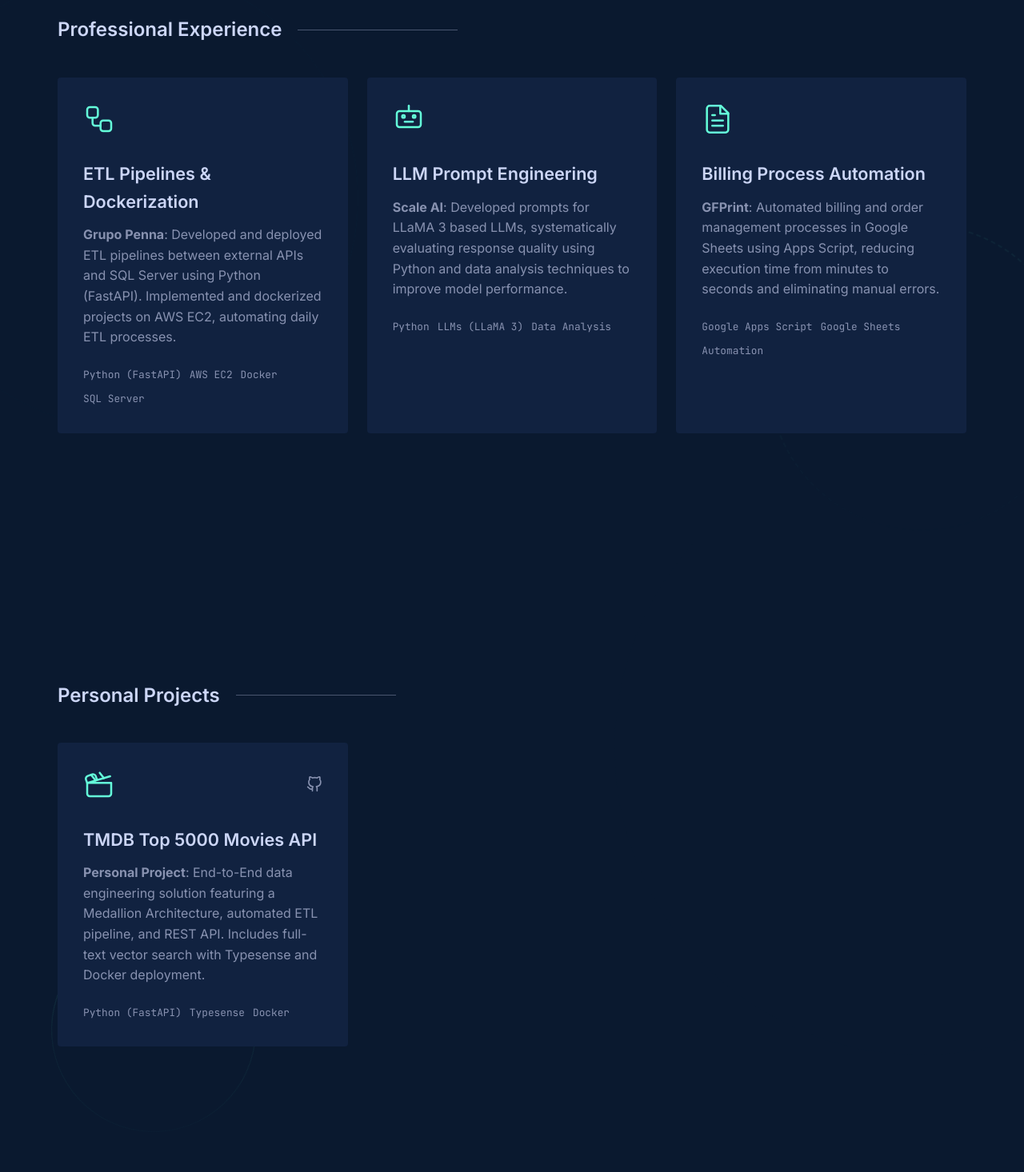
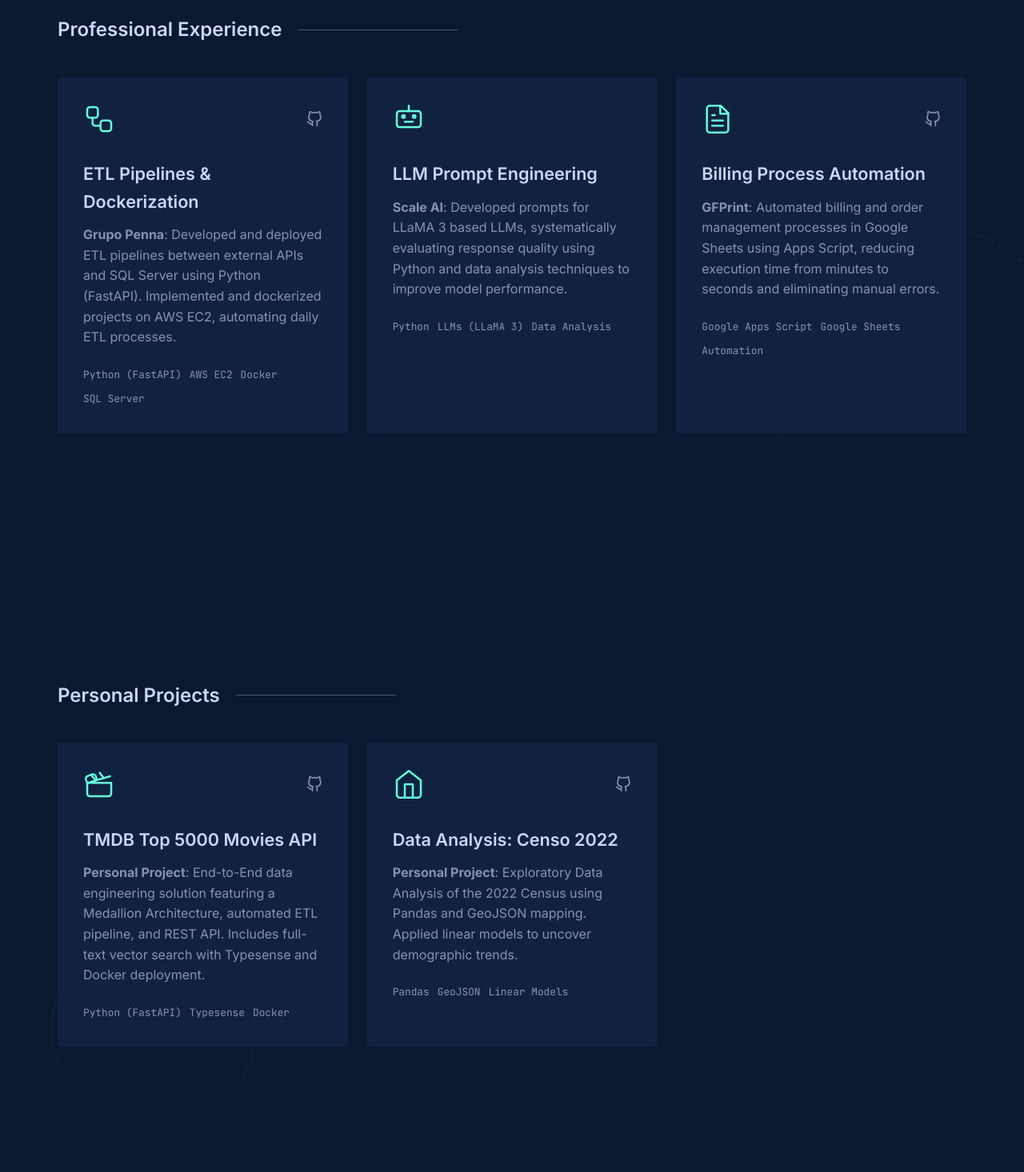
Before and after one commit to lmendezayl/lmendezayl.github.io, a plain HTML site: page index.html in a window 1280 px wide. Shown: the part 2520-3986 px from the top of the page at 80% size. Drawn offline with Linux system fonts and the light colour scheme.

Commit message:
add: added links to more repos

```diff
--- a/index.html
+++ b/index.html
@@ -157,7 +157,14 @@
                                     </svg>
                                 </div>
                                 <div class="project-links">
-                                    <!-- No link provided, keeping clean -->
+                                    <a href="https://github.com/lmendezayl/REST-API-Debo-ETL" target="_blank"
+                                        aria-label="GitHub Link"><svg width="20" height="20" viewBox="0 0 24 24"
+                                            fill="none" stroke="currentColor" stroke-width="2" stroke-linecap="round"
+                                            stroke-linejoin="round">
+                                            <path
+                                                d="M9 19c-5 1.5-5-2.5-7-3m14 6v-3.87a3.37 3.37 0 0 0-.94-2.61c3.14-.35 6.44-1.54 6.44-7A5.44 5.44 0 0 0 20 4.77 5.07 5.07 0 0 0 19.91 1S18.73.65 16 2.48a13.38 13.38 0 0 0-7 0C6.27.65 5.09 1 5.09 1A5.07 5.07 0 0 0 5 4.77a5.44 5.44 0 0 0-1.5 3.78c0 5.42 3.3 6.61 6.44 7A3.37 3.37 0 0 0 9 18.13V22">
+                                            </path>
+                                        </svg></a>
                                 </div>
                             </div>
                             <h3>ETL Pipelines & Dockerization</h3>
@@ -219,7 +226,14 @@
                                     </svg>
                                 </div>
                                 <div class="project-links">
-                                    <!-- No link provided -->
+                                    <a href="https://github.com/lmendezayl/ordenes-gfprint" target="_blank"
+                                        aria-label="GitHub Link"><svg width="20" height="20" viewBox="0 0 24 24"
+                                            fill="none" stroke="currentColor" stroke-width="2" stroke-linecap="round"
+                                            stroke-linejoin="round">
+                                            <path
+                                                d="M9 19c-5 1.5-5-2.5-7-3m14 6v-3.87a3.37 3.37 0 0 0-.94-2.61c3.14-.35 6.44-1.54 6.44-7A5.44 5.44 0 0 0 20 4.77 5.07 5.07 0 0 0 19.91 1S18.73.65 16 2.48a13.38 13.38 0 0 0-7 0C6.27.65 5.09 1 5.09 1A5.07 5.07 0 0 0 5 4.77a5.44 5.44 0 0 0-1.5 3.78c0 5.42 3.3 6.61 6.44 7A3.37 3.37 0 0 0 9 18.13V22">
+                                            </path>
+                                        </svg></a>
                                 </div>
                             </div>
                             <h3>Billing Process Automation</h3>
@@ -281,6 +295,39 @@
                             </ul>
                         </div>
                     </article>
+
+                    <!-- Project New: EDA Censo 2022 -->
+                    <article class="project-card">
+                        <div class="project-content">
+                            <div class="project-top">
+                                <div class="folder-icon">
+                                    <svg width="40" height="40" viewBox="0 0 24 24" fill="none" stroke="currentColor"
+                                        stroke-width="1.5" stroke-linecap="round" stroke-linejoin="round">
+                                        <path d="M3 9l9-7 9 7v11a2 2 0 0 1-2 2H5a2 2 0 0 1-2-2z"></path>
+                                        <polyline points="9 22 9 12 15 12 15 22"></polyline>
+                                    </svg>
+                                </div>
+                                <div class="project-links">
+                                    <a href="https://github.com/lmendezayl/eda-censo2022" target="_blank"
+                                        aria-label="GitHub Link"><svg width="20" height="20" viewBox="0 0 24 24"
+                                            fill="none" stroke="currentColor" stroke-width="2" stroke-linecap="round"
+                                            stroke-linejoin="round">
+                                            <path
+                                                d="M9 19c-5 1.5-5-2.5-7-3m14 6v-3.87a3.37 3.37 0 0 0-.94-2.61c3.14-.35 6.44-1.54 6.44-7A5.44 5.44 0 0 0 20 4.77 5.07 5.07 0 0 0 19.91 1S18.73.65 16 2.48a13.38 13.38 0 0 0-7 0C6.27.65 5.09 1 5.09 1A5.07 5.07 0 0 0 5 4.77a5.44 5.44 0 0 0-1.5 3.78c0 5.42 3.3 6.61 6.44 7A3.37 3.37 0 0 0 9 18.13V22">
+                                            </path>
+                                        </svg></a>
+                                </div>
+                            </div>
+                            <h3>Data Analysis: Censo 2022</h3>
+                            <p><strong>Personal Project</strong>: Exploratory Data Analysis of the 2022 Census using
+                                Pandas and GeoJSON mapping. Applied linear models to uncover demographic trends.</p>
+                            <ul class="project-tech-list">
+                                <li>Pandas</li>
+                                <li>GeoJSON</li>
+                                <li>Linear Models</li>
+                            </ul>
+                        </div>
+                    </article>
                 </div>
             </div>
         </section>
```
